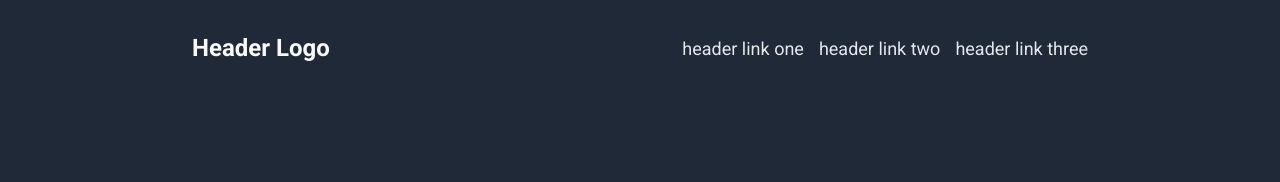
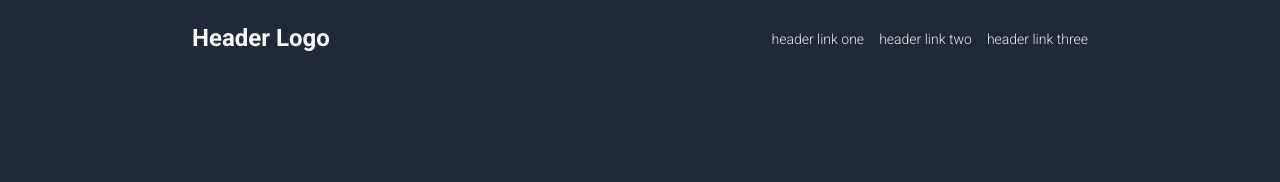
Before and after one commit to MarkA-Quipit/odin-landing-page, a plain HTML site: page index.html in a window 1280 px wide. Shown: the top 182 px of the page. Drawn offline with Linux system fonts and the light colour scheme.

Commit message:
fix(style): change style
- for header links text to follow desired outcome
- remove the padding of both top and bottom of header
-added comment to each section to properly identify their belonging

```diff
--- a/style.css
+++ b/style.css
@@ -29,11 +29,12 @@ a {  /* Removing the defaults of anchor */
     color: #E5E7EB;
 }
 
+/* Header Section */
 header {
     display: flex;
     justify-content: space-between;
     align-items: center;
-    padding: 10px 15%;
+    padding: 0 15%;
     background-color: #1F2937;
 }
 
@@ -47,7 +48,13 @@ header {
     gap: 15px;
 }
 
+.links li a {
+    font-size: 0.875rem;
+    font-weight: 300;
+}
 
+
+/* Hero Section */
 .hero-section {
     background-color: #1F2937;
     display: flex;
@@ -90,6 +97,8 @@ header {
     background-color: rgba(148, 148, 148, 0.902);
 }
 
+
+/* Random Section */
 .random-section {
     display: flex;
     flex-direction: column;
```
